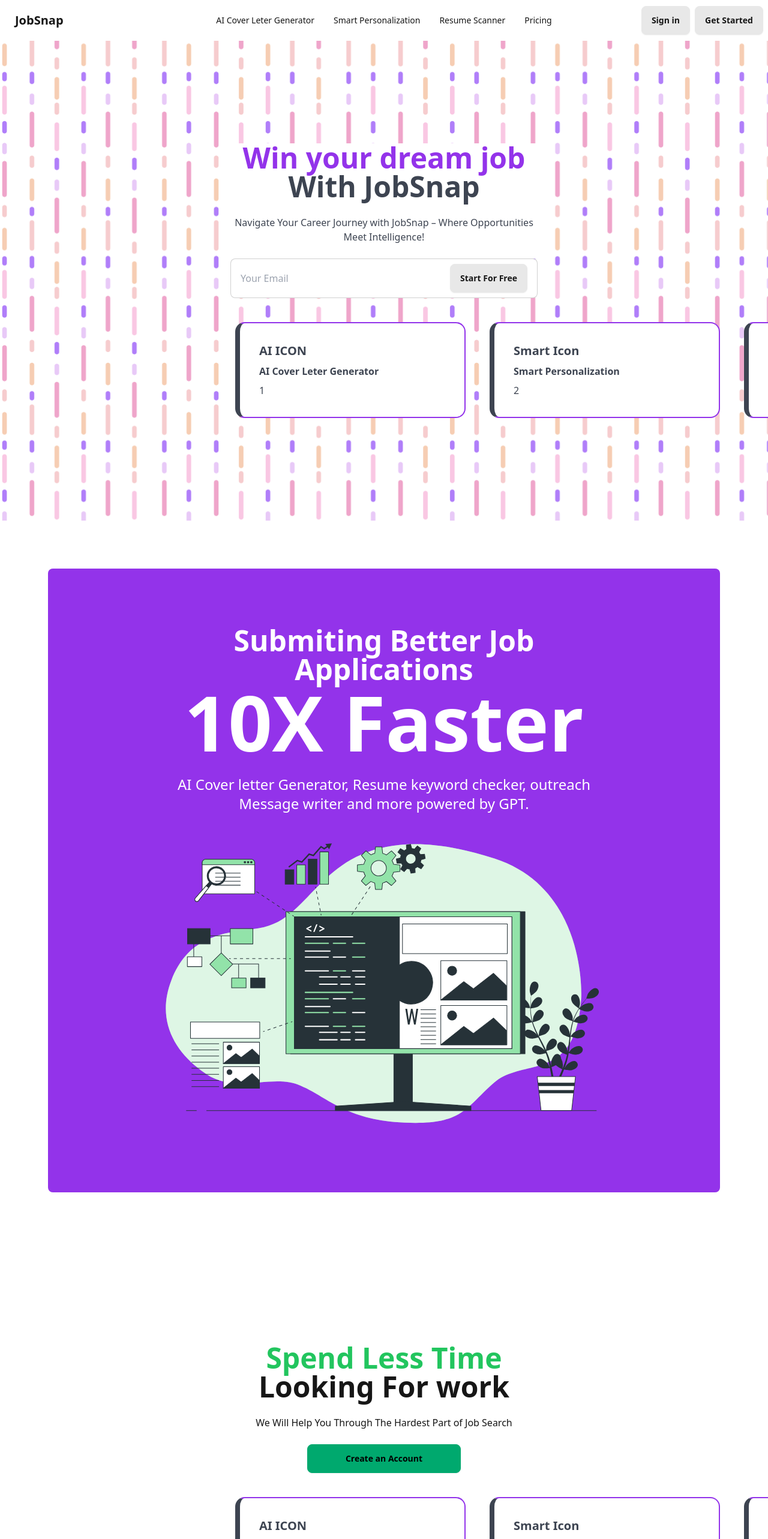
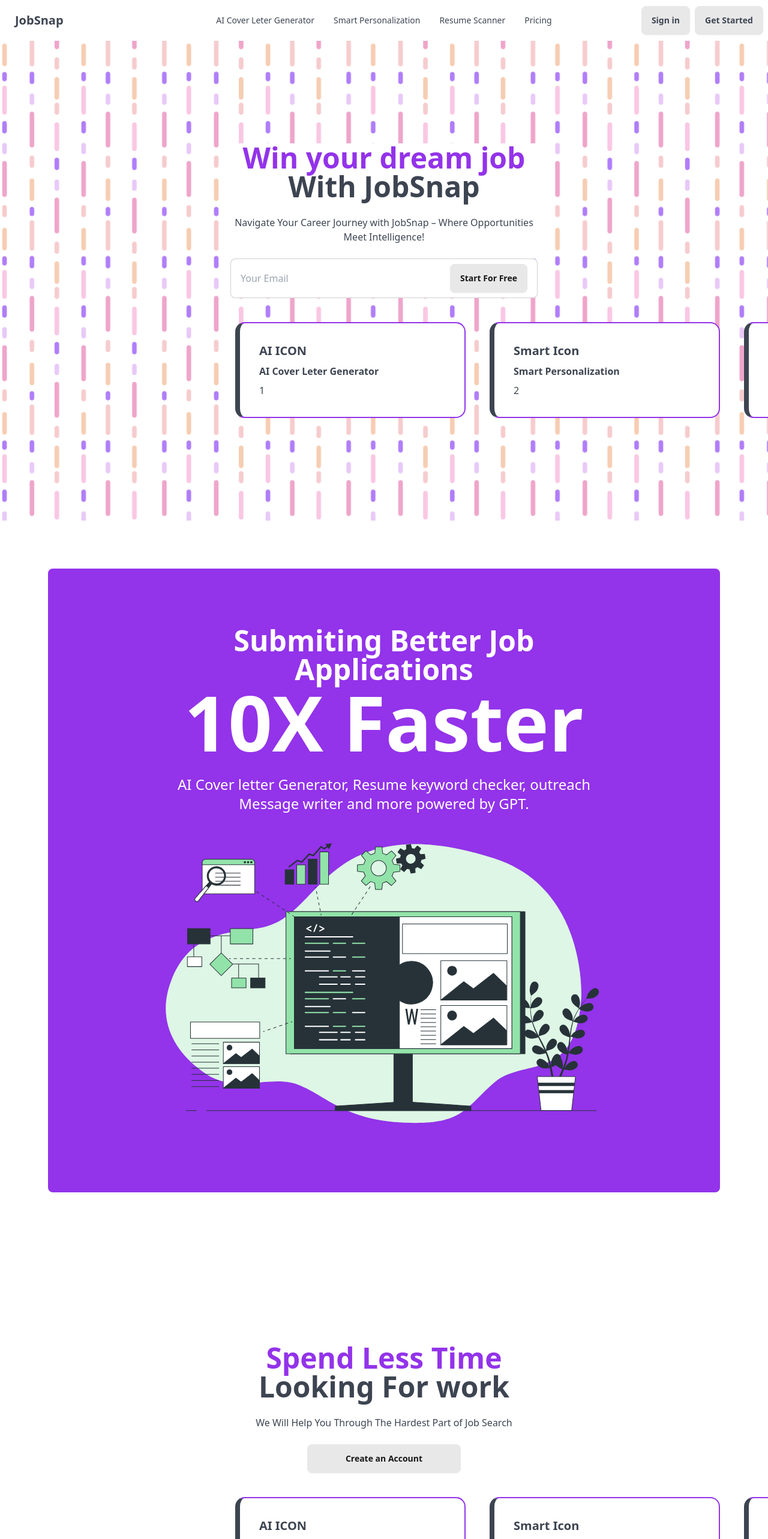
Before and after one commit to wasiflamer/DesignOne, a React (Vite) app in the folder DesignOne/: page / in a window 1280 px wide. Shown: the top 2566 px of the page at 60% size. Built offline with nearby package versions, Linux system fonts and the light colour scheme.

Commit message:
loads of changes

```diff
--- a/DesignOne/src/App.jsx
+++ b/DesignOne/src/App.jsx
@@ -157,27 +157,29 @@
             </li>
           </ul>
         </div>
-        <a className="btn btn-ghost text-xl">JobSnap</a>
+        <a className="btn btn-ghost text-xl text-neutral hover:bg-primary hover:text-secondary">
+          JobSnap
+        </a>
       </div>
       <div className="navbar-center hidden lg:flex">
-        <ul className="menu menu-horizontal px-1">
-          <li>
+        <ul className="menu menu-horizontal px-1 ">
+          <li className="text-md text-neutral hover:bg-primary hover:text-secondary rounded-md">
             <a>AI Cover Leter Generator</a>
           </li>
-          <li>
+          <li className="text-md text-neutral hover:bg-primary hover:text-secondary rounded-md">
             <a>Smart Personalization</a>
           </li>
-          <li>
+          <li className="text-md text-neutral hover:bg-primary hover:text-secondary rounded-md">
             <a>Resume Scanner</a>
           </li>
-          <li>
+          <li className="text-md text-neutral hover:bg-primary hover:text-secondary rounded-md">
             <a>Pricing</a>
           </li>
         </ul>
       </div>
       <div className="navbar-end gap-2">
-        <a className="btn btn-white">Sign in</a>
-        <a className="btn btn-accent">Get Started</a>
+        <a className="btn btn-white text-neutral">Sign in</a>
+        <a className="btn btn-accent text-neutral">Get Started</a>
       </div>
     </div>
   );
@@ -190,14 +192,16 @@
         <div className="hero min-h-screen ">
           <div className="hero-content text-center">
             <div className="max-w-lg">
-              <h1 className="text-5xl font-bold text-green-500">
+              <h1 className="text-5xl font-bold text-primary">
                 Spend Less Time
               </h1>
-              <h1 className="text-5xl font-bold">Looking For work</h1>
-              <p className="py-6 font-medium">
+              <h1 className="text-5xl font-bold text-neutral">
+                Looking For work
+              </h1>
+              <p className="py-6 font-medium text-neutral">
                 We Will Help You Through The Hardest Part of Job Search
               </p>
-              <button className="btn btn-wide btn-success">
+              <button className="btn btn-wide btn-accent">
                 Create an Account
               </button>
               <CardSections_row2 />
@@ -266,7 +270,7 @@
   return (
     <>
       <div className="text-gray-900">
-        <div className="hero min-h-screen bg-green-500">
+        <div className="hero min-h-screen bg-primary">
           <div className="hero-content flex-col lg:flex-row-reverse m-32">
             <img src={contrast_svg1} alt="Analytics" className="w-3/4" />
             <div>
@@ -282,7 +286,7 @@
             </div>
           </div>
         </div>
-        <div className="hero min-h-screen bg-green-500">
+        <div className="hero min-h-screen bg-primary">
           <div className="hero-content flex-col lg:flex-row m-32">
             <img src={contrast_svg2} alt="Analytics" className="w-3/4" />
             <div>
@@ -304,23 +308,23 @@
             </div>
           </div>
         </div>
-        <div className="hero max-w-full h-4/6  bg-grey-500">
+        <div className="hero max-w-full h-4/6  bg-secondary">
           <div className="hero-content flex-col lg:flex-row-reverse m-32">
             <img src={contrast_svg3} alt="Analytics" className="w-3/4" />
             <div>
-              <h1 className="text-5xl font-bold text-right text-white ">
-                stuff
+              <h1 className="text-5xl font-bold text-neutral text-left  ">
+                Optimizer all in one
               </h1>
-              <p className="py-6 text-right text-white">
+              <p className="py-6 text-left text-neutral">
                 Lorem ipsum dolor sit amet consectetur adipisicing elit. Ipsa
                 voluptatem aut a placeat nihil hic, harum quisquam tempore!
                 Quaerat perferendis quibusdam, quidem nihil et aliquam saepe
                 mollitia quasi repellat. Odit!
               </p>
-              <div className="flex justify-end">
+              <div className="flex justify-start">
                 <div>
-                  <button className="btn btn-outline btn-wide text-white ">
-                    Optimize Resume
+                  <button className="btn btn-outline btn-wide text-black ">
+                    Get Started
                   </button>
                 </div>
               </div>
@@ -335,7 +339,7 @@
 function Footer() {
   return (
     <>
-      <footer className="footer p-10 bg-black text-base-content">
+      <footer className="footer p-10 bg-primary text-secondary">
         <nav>
           <h6 className="footer-title">Platform</h6>
           <a className="link link-hover">Branding</a>
@@ -408,14 +412,14 @@
 function ThinLinefooter() {
   return (
     <>
-      <footer className="footer footer-center p-10 bg-black text-primary-content">
+      <footer className="footer footer-center p-10 bg-primary text-secondary">
         <aside>
           <h1 className="font-bold text-7xl">What's Next</h1>
           <p className="font-semibold">
             Navigate Your Career Journey with JobSnapAI – Where Opportunities
             Meet Intelligence!
           </p>
-          <button className="btn btn-wide btn-outline btn-info m-3">
+          <button className="btn btn-wide btn-outline btn-secondary m-3">
             Try For free !{" "}
           </button>
         </aside>
--- a/DesignOne/tailwind.config.js
+++ b/DesignOne/tailwind.config.js
@@ -20,7 +20,6 @@
           // ..cyan one
 
           // little dim for buttons
-
           "base-100": "#ffffff",
         },
       },
```
